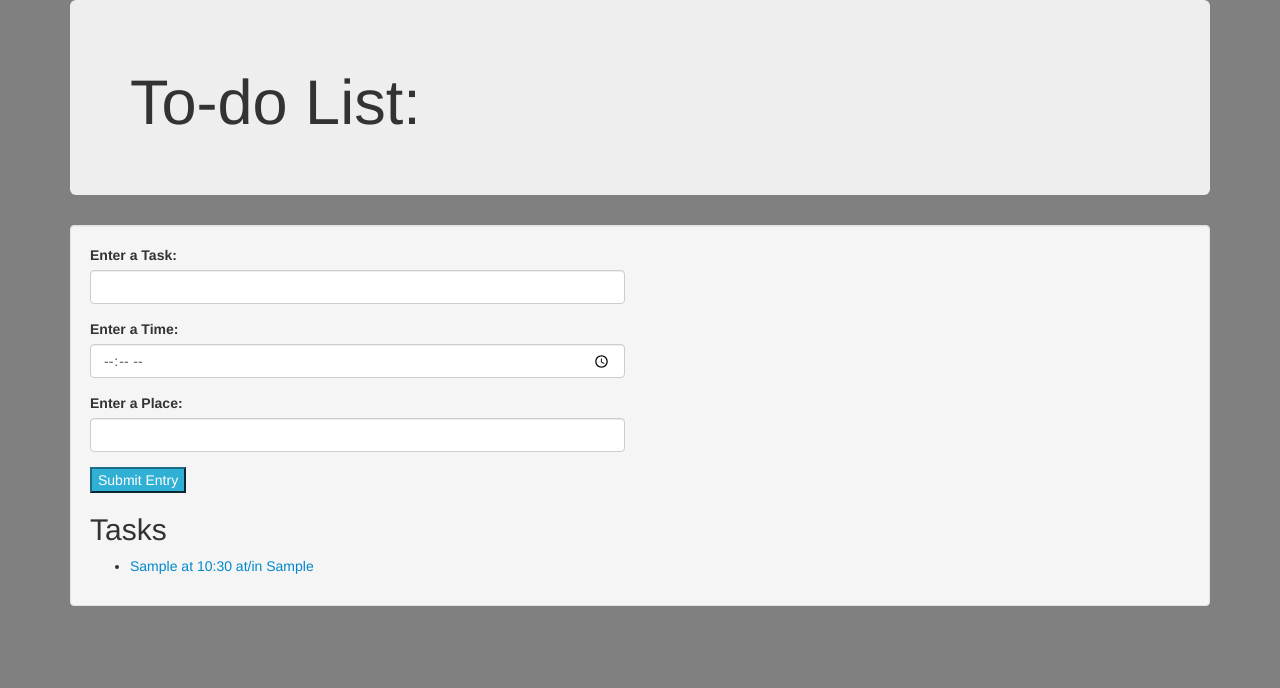
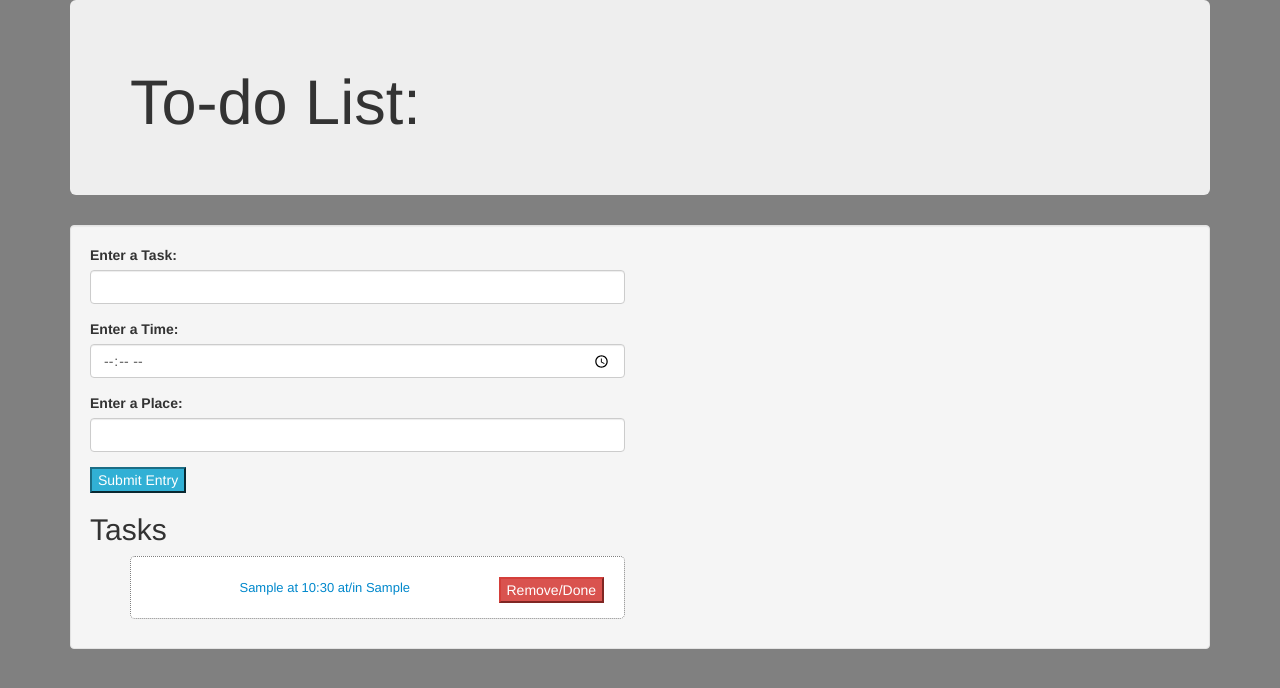
Before and after one commit to bettsbp/address-book, a plain HTML site: page todo.html in a window 1280 px wide. Both pictures are taken after typing "Sample", "10:30", "Sample" into the empty fields and a click on the button "Submit Entry". Drawn offline with Linux system fonts and the light colour scheme.

Commit message:
add functionality to to-do list.

```diff
--- a/css/todo.css
+++ b/css/todo.css
@@ -5,12 +5,28 @@
 .todoTask {
   cursor: pointer;
   color: #0088cc;
+  font-size: 13px;
+  transition: .25s;
 }
 
 .todoTask:hover {
-  text-decoration: underline;
+  text-decoration: none;
+  font-size: 14px;
+  transition: .25s;
 }
 
 body {
   background-color: grey;
 }
+
+.btn-danger {
+  float: right;
+}
+li {
+  padding: 20px;
+  background-color: white;
+  border-radius: 5px;
+  border: dotted grey 1px;
+  list-style-type: none;
+  text-align: center;
+}
--- a/js/todo.js
+++ b/js/todo.js
@@ -20,7 +20,7 @@ $(document).ready(function() {
 
     var newTask = new Task(inputTask, inputTime, inputPlace);
 
-    $('ul#todoTask').append('<li><span class="todoTask">' + newTask.createTask() + '</span></li>');
+    $('ul#todoTask').append('<li><span class="todoTask">' + newTask.createTask() + ' ' + '</span><button class="button btn-danger" type="button">Remove/Done</button></li>');
 
     $(".todoTask").last().click(function() {
       $("#show-task").show();
@@ -30,6 +30,10 @@ $(document).ready(function() {
       $("#place-of").text(newTask.place);
     });
 
+    $(".btn-danger").click(function() {
+      $(this).parent().remove();
+    })
+
     $('input#inputTask').val('');
     $('input#inputTime').val('');
     $('input#inputPlace').val('');
--- a/todo.html
+++ b/todo.html
@@ -37,12 +37,16 @@
             </ul>
           </div>
           <div class='col-md-6'>
-            <div id='show-task'>
-              <h2></h2>
+            <div class='card'>
+              <div class='card-body'>
+                <div id='show-task'>
+                  <h2></h2>
 
-              <p>Task: <span id='task-name'></span></p>
-              <p>Time: <span id='time-of'></span></p>
-              <p>Place: <span id='place-of'></span></p>
+                  <p>Task: <span id='task-name'></span></p>
+                  <p>Time: <span id='time-of'></span></p>
+                  <p>Place: <span id='place-of'></span></p>
+              </div>
+            </div>
           </div>
         </div>
       </div>
```
